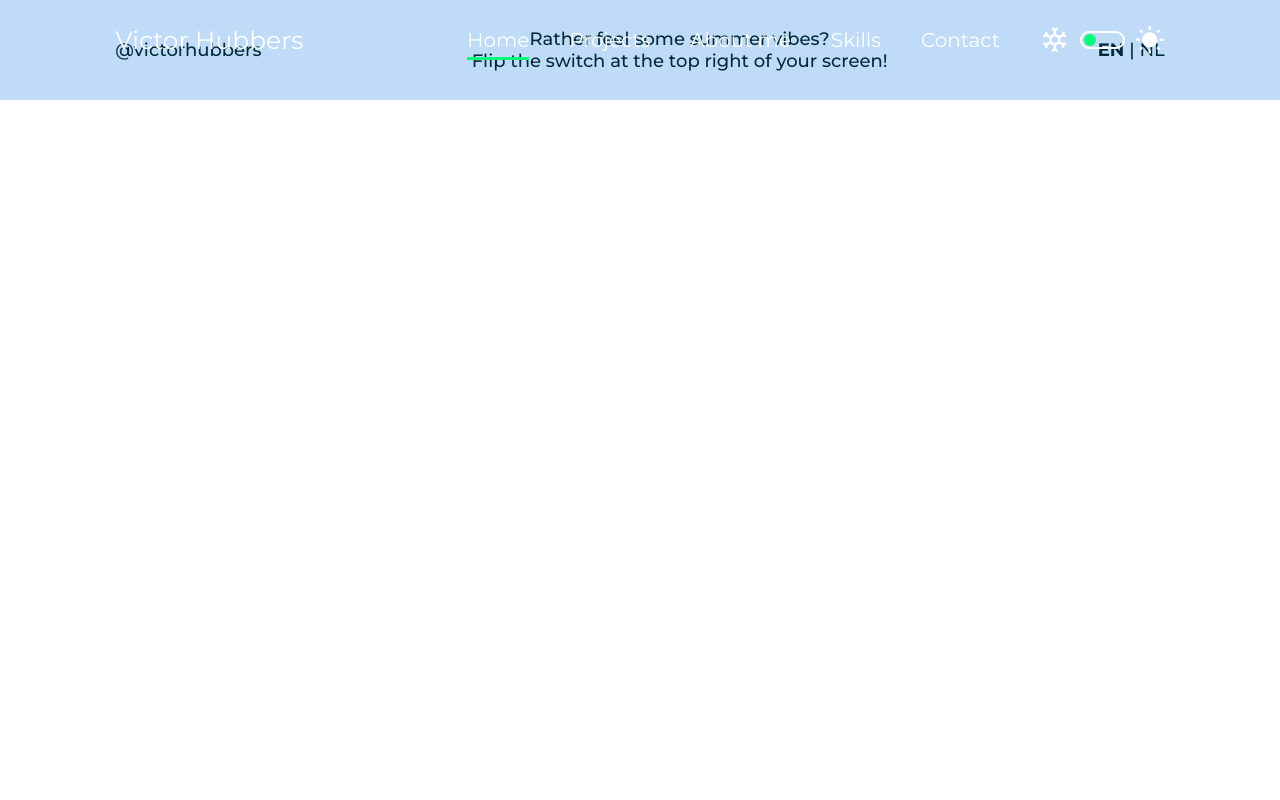
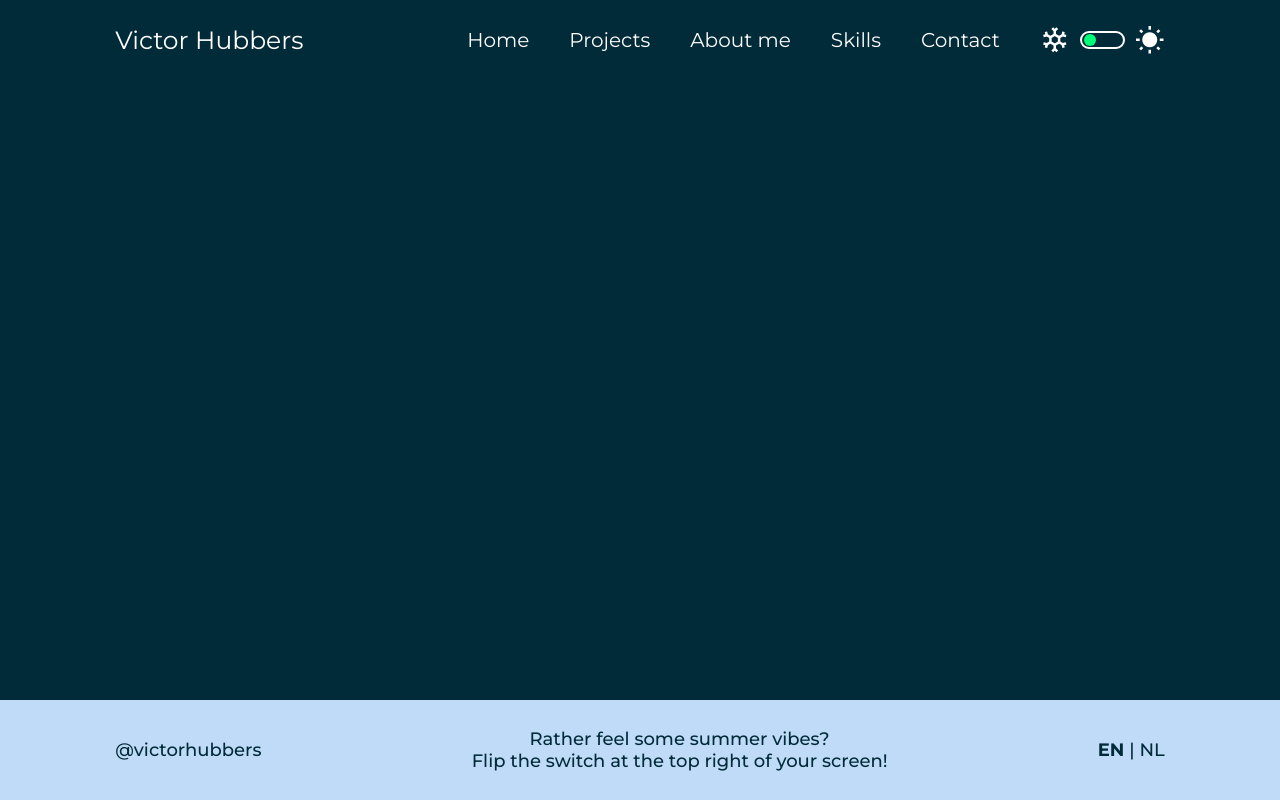
Before and after one commit to victorhubbers/portfolio, a Vue app: page /404 in a window 1280 px wide. Built offline with nearby package versions, Linux system fonts and the light colour scheme.

Commit message:
Added 404 route + proper redirection

```diff
--- a/src/router/index.js
+++ b/src/router/index.js
@@ -1,6 +1,7 @@
 import Vue from "vue";
 import VueRouter from "vue-router";
-import Main from "../views/Main.vue";
+import Main from "@/views/Main.vue";
+import { projects } from "@/portfolio-content";
 
 Vue.use(VueRouter);
 
@@ -13,10 +14,25 @@ const routes = [
   {
     path: "/projects/:projectKey",
     name: "Project Overview",
-    component: () =>
-      import(
-        /* webpackChunkName: "project-overview" */ "../views/ProjectOverview.vue"
-      ),
+    beforeEnter: (to, from, next) => {
+      const projectExists = Object.prototype.hasOwnProperty.call(
+        projects,
+        to.params.projectKey
+      );
+
+      if (projectExists) next();
+      else next("/404");
+    },
+    component: () => import("@/views/ProjectOverview.vue"),
+  },
+  {
+    path: "*",
+    redirect: "/404",
+  },
+  {
+    path: "/404",
+    name: "Not Found",
+    component: () => import("@/views/Error404.vue"),
   },
 ];
 
--- /dev/null
+++ b/src/views/Error404.vue
@@ -0,0 +1,26 @@
+<template>
+  <div id="error-page"></div>
+</template>
+
+<script>
+import { currentSection } from "@/state-management/observer";
+export default {
+  name: "Error404",
+  data() {
+    return {
+      currentSection
+    };
+  },
+  mounted() {
+    this.currentSection.id = "";
+  }
+};
+</script>
+
+<style scoped>
+#error-page {
+  height: calc(100vh - 100px);
+  width: 100vw;
+  background-color: var(--primary-color);
+}
+</style>
--- a/src/views/ProjectOverview.vue
+++ b/src/views/ProjectOverview.vue
@@ -38,12 +38,14 @@ import ChipRow from "@/components/project-overview/ChipRow";
 import ProjectDemo from "@/components/project-overview/ProjectDemo";
 import ButtonRow from "@/components/project-overview/ButtonRow";
 import ProjectDescription from "@/components/project-overview/ProjectDescription";
+import { currentSection } from "@/state-management/observer";
 
 export default {
   name: "ProjectOverview",
   components: { ChipRow, ProjectDescription, ProjectDemo, ButtonRow },
   data() {
     return {
+      currentSection,
       projectKey: this.$route.params.projectKey
     };
   },
@@ -55,6 +57,9 @@ export default {
         ...this.$t(`portfolioContent.projects.${this.projectKey}`)
       };
     }
+  },
+  mounted() {
+    this.currentSection.id = "#projects";
   }
 };
 </script>
```
